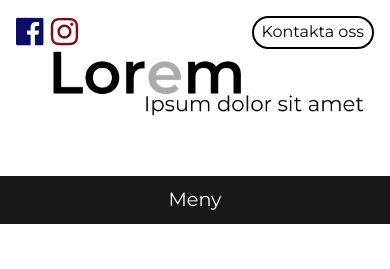
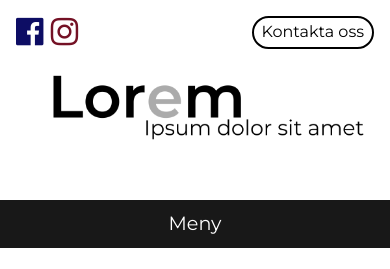
Before and after one commit to ChiefN/KP, a plain HTML site: page kp.html in a window 390 px wide. Shown: the top 269 px of the page. Drawn offline with Linux system fonts and the light colour scheme.

Commit message:
Small css change

```diff
--- a/kp.css
+++ b/kp.css
@@ -143,6 +143,9 @@ header nav a:hover{
     #header-contact-button{
         margin: 1rem;
         padding: 0.2rem 0.5rem;
+    }
+    #img-cover-container{
+        margin-top: 1.5rem;
     }
 }
 /*#endregion*/
```
